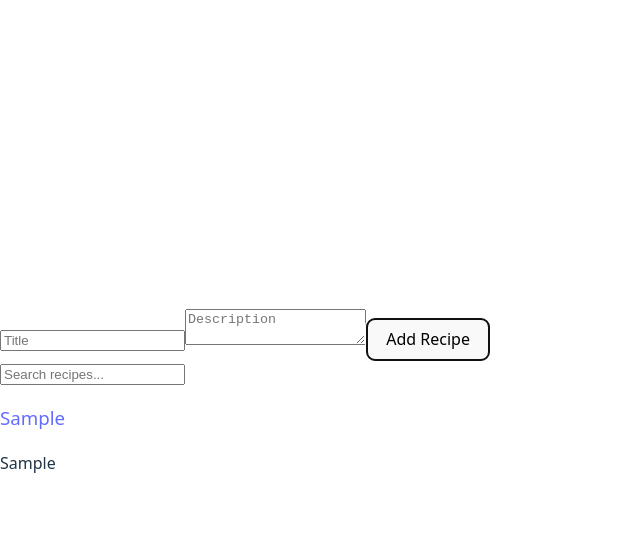
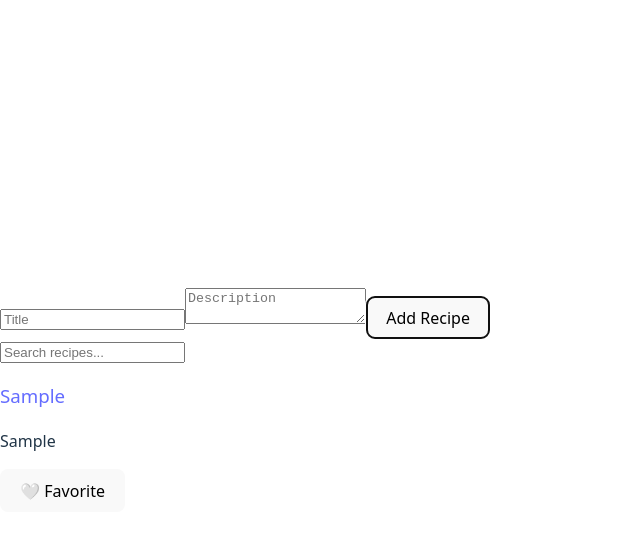
Before and after one commit to csamii/alx-fe-reactjs, a React (Vite) app in the folder recipe-sharing-app/: page / in a window 1280 px wide. Both pictures are taken after typing "Sample", "Sample" into the empty fields and a click on the button "Add Recipe". Shown: the top 538 px of the page, without its empty margins (0-640 px from the left). Built offline with nearby package versions, Linux system fonts and the light colour scheme.

Commit message:
favorite and recommendation

```diff
--- a/recipe-sharing-app/src/App.jsx
+++ b/recipe-sharing-app/src/App.jsx
@@ -1,6 +1,7 @@
 import { BrowserRouter, Routes, Route } from "react-router-dom";
 import AddRecipeForm from "./components/AddRecipeForm";
 import RecipeDetails from "./components/RecipeDetails";
+import FavoritesList from "./components/FavoritesList";
 
 
 function App() {
@@ -10,6 +11,7 @@ function App() {
       <BrowserRouter>
         <Routes>
           <Route path="/" element={<AddRecipeForm />} />
+          <Route path="/favorites" element={<FavoritesList />} />
           <Route path="/recipe/:id" element={<RecipeDetails />} />
         </Routes>
       </BrowserRouter>
--- /dev/null
+++ b/recipe-sharing-app/src/components/FavoritesList.jsx
@@ -0,0 +1,21 @@
+import { useRecipeStore } from './recipeStore';
+
+const FavoritesList = () => {
+    const favorites = useRecipeStore(state => state.favorites.map(id =>
+        state.recipes.find(recipe => recipe.id === id)
+    ));
+
+    return (
+    <div>
+        <h2>My Favorites</h2>
+        {favorites.map(recipe => (
+        <div key={recipe.id}>
+            <h3>{recipe.title}</h3>
+            <p>{recipe.description}</p>
+        </div>
+        ))}
+    </div>
+    );
+};
+
+export default FavoritesList;
--- a/recipe-sharing-app/src/components/RecipeList.jsx
+++ b/recipe-sharing-app/src/components/RecipeList.jsx
@@ -7,6 +7,9 @@ const RecipeList = () => {
     const recipes = useRecipeStore(state => state.recipes);
     const filteredRecipes = useRecipeStore((state) => state.filteredRecipes);
     const searchTerm = useRecipeStore(state => state.searchTerm);
+    const favorites = useRecipeStore(state => state.favorites);
+    console.log(favorites)
+    const toggleFavorite = useRecipeStore(state => state.toggleFavorite);
     const recipesToDisplay = searchTerm.trim() === ''
         ? recipes
         : filteredRecipes;
@@ -20,12 +23,29 @@ const RecipeList = () => {
                     <p>{recipe.description}</p>
                 </div>
             ))}*/}
+            {recipesToDisplay.map(recipe => {
+                const isFavorited = favorites.includes(recipe.id);
+
+                return (
+                    <div key={recipe.id}>
+                        <h3><Link to={`/recipe/${recipe.id}`}>{recipe.title}</Link></h3>
+                        <p>{recipe.description}</p>
+                        <button onClick={() => toggleFavorite(recipe.id)}>
+                            {isFavorited ? '💖 Unfavorite' : '🤍 Favorite'}
+                        </button>
+                    </div>
+                );
+            })}
+            {/*
             {recipesToDisplay.map(recipe => (
                 <div key={recipe.id}>
                     <h3><Link to={`/recipe/${recipe.id}`}>{recipe.title}</Link></h3>
                     <p>{recipe.description}</p>
+                    <button onClick={() => toggleFavorite(recipe.id)}>
+                        {isFavorited ? '💖 Unfavorite' : '🤍 Favorite'}
+                    </button>
                 </div>
-            ))}
+            ))} */}
         </div>
     );
 };
--- a/recipe-sharing-app/src/components/recipeStore.js
+++ b/recipe-sharing-app/src/components/recipeStore.js
@@ -1,37 +1,61 @@
 import {create} from 'zustand'
 
 export const useRecipeStore = create((set, get) => ({
-  recipes: [],
+  recipes: [], //initialized recipe array
   searchTerm: '',
   filteredRecipes: [],
+  favorites: [],
+  recommendations: [],
+
+  // Add Recipe
   addRecipe: (newRecipe) => set(state => ({ recipes: [...state.recipes, newRecipe] })),
+
+  // Display Recipes
   setRecipes: (recipes) => set({ recipes }),
+
+  // Update Recipe
   updateRecipe: (id, editRecipe) =>
     set((state) => ({
       recipes: state.recipes.map((recipe) =>
         recipe.id === id ? { ...recipe, ...editRecipe } : recipe
       ),
     })),
+
+  // Delete Recipes
   deleteRecipe: (id) =>
     set((state) => ({
       recipes: state.recipes.filter((recipe) => recipe.id !== id),
     })),
+
+  // Search for Recipes
   setSearchTerm: (term) => {
     const allRecipes = get().recipes;
     const filtered = allRecipes.filter(recipe =>
       recipe.title.toLowerCase().includes(term.toLowerCase())
     );
-
     set({
       searchTerm: term,
       filteredRecipes: filtered,
     });
-}
-  /*setSearchTerm: (term) => set({ searchTerm: term }),
-  filterRecipes: () =>
+  },
+
+  addFavorite: (recipeId) => set(state => ({ favorites: [...state.favorites, recipeId] })),
+
+  removeFavorite: (recipeId) => set(state => ({
+    favorites: state.favorites.filter(id => id !== recipeId)
+  })),
+
+  toggleFavorite: (recipeId) =>
     set(state => ({
-      filteredRecipes: state.recipes.filter(recipe =>
-        recipe.title.toLowerCase().includes(state.searchTerm.toLowerCase())
-      ),
-    })),*/
+      favorites: state.favorites.includes(recipeId)
+        ? state.favorites.filter(id => id !== recipeId)
+        : [...state.favorites, recipeId],
+    })),
+
+  generateRecommendations: () => set(state => {
+    const recommended = state.recipes.filter(recipe =>
+      state.favorites.includes(recipe.id) && Math.random() > 0.5
+    );
+    return { recommendations: recommended };
+  }),
 }));
```
Also changed, not shown: recipe-sharing-app/src/components/RecommendationsList.jsx (added, +10 -0 lines).
